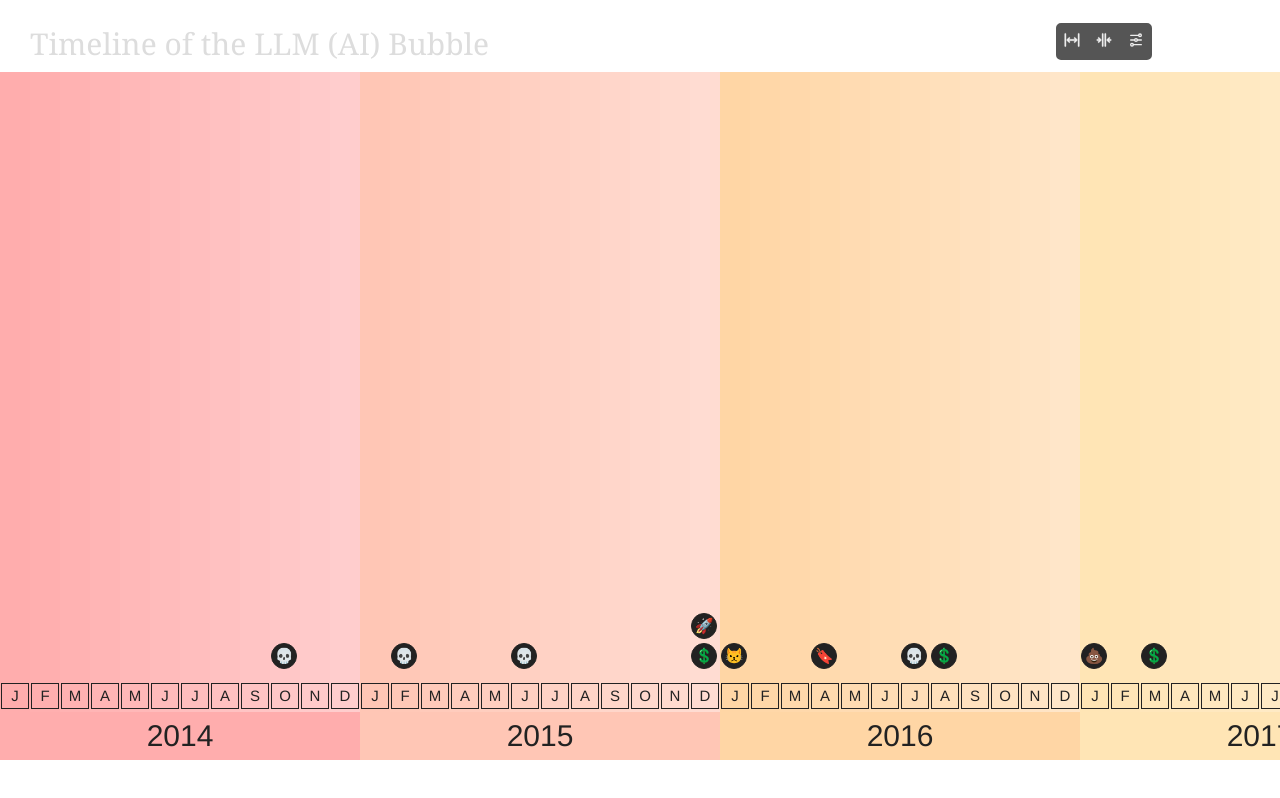
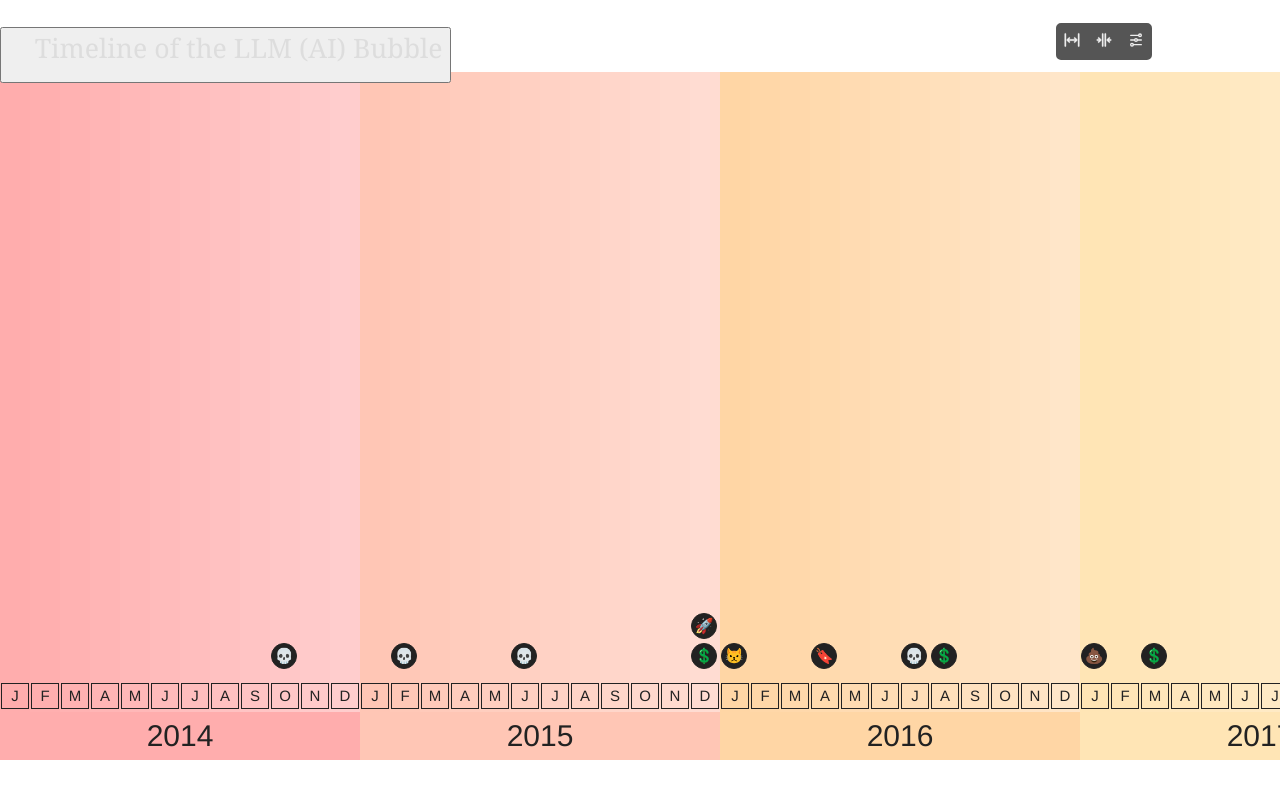
Before and after one commit to Jufebrown/bubble-timeline, a Vue app: page / in a window 1280 px wide. Built offline with nearby package versions, Linux system fonts and the light colour scheme.

Commit message:
took out routerlink and used programatic routing instead to conform with the 'proper' way of doing things

```diff
--- a/src/App.vue
+++ b/src/App.vue
@@ -1,10 +1,12 @@
 <script setup lang="ts">
 import { onMounted } from 'vue'
-import { RouterView } from 'vue-router'
+import { useRouter } from 'vue-router'
 import { useTimelineStore } from '@/stores/timeline'
 import TimelineControls from '@/components/TimelineControls.vue'
 
 const timelineStore = useTimelineStore()
+
+const router = useRouter()
 
 onMounted(() => {
   timelineStore.selectAllCategories()
@@ -16,7 +18,9 @@ onMounted(() => {
 <template>
   <div class="wrapper">
     <header class="header">
-      <h1>Timeline of the LLM (AI) Bubble</h1>
+      <button class="home-button" @click="router.push({ path: '/' })">
+        <h1>Timeline of the LLM (AI) Bubble</h1>
+      </button>
       <TimelineControls />
     </header>
     <RouterView />
```
